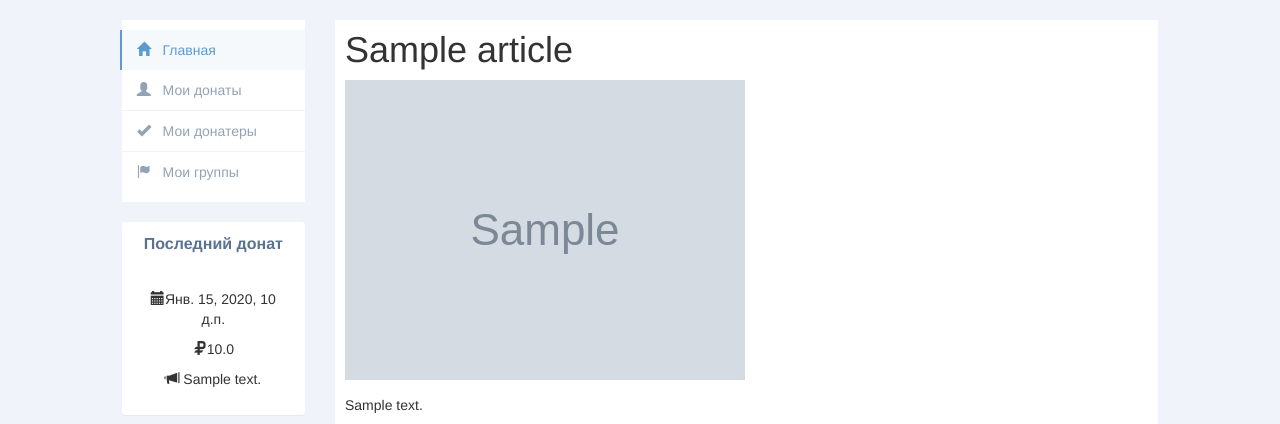
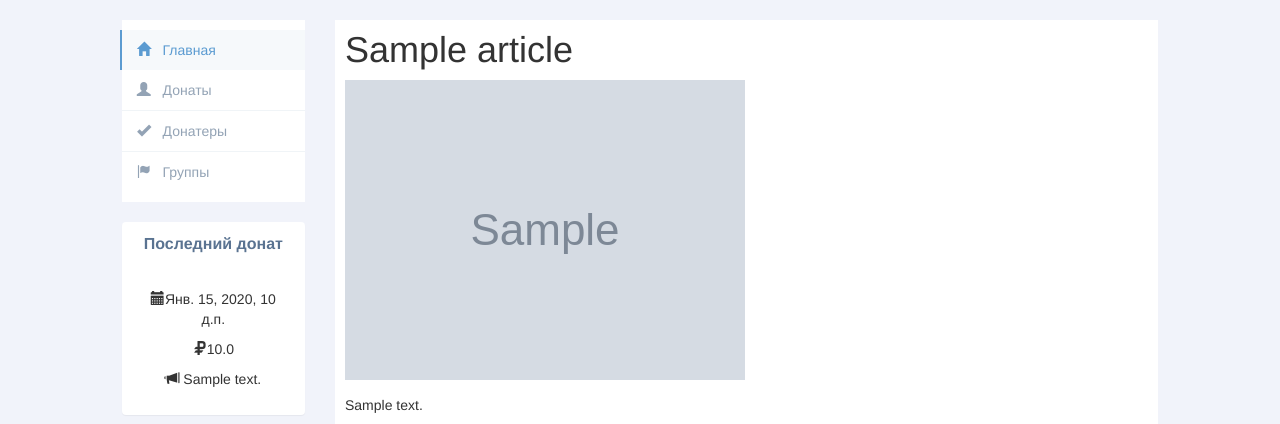
Before and after one commit to miner34006/vkdonate, a Django app: template news/templates/news.html in a window 1280 px wide. Shown: the part 52-476 px from the top of the page. Run offline with Django 3.2, Linux system fonts and the light colour scheme; tables that the repository leaves empty hold one stand-in row (values such as "Sample post"); the template is opened without the code that fills it: values that come from a table or form of the project are taken from there, most other values are stand-ins (such as "Sample title", 1, 10 or a date in 2020); grey boxes marked "Sample" are stand-in pictures; some libraries are stand-ins or nearby versions.

Commit message:
Правки багов

```diff
--- a/displaySite/templates/content.html
+++ b/displaySite/templates/content.html
@@ -104,7 +104,7 @@
 {% endblock %}
 
 {% block profileSideBar %}
-    <div class="profile-sidebar" style="margin-bottom: 10px;">
+    <div class="profile-sidebar" style="margin-bottom: 20px;">
         <!-- SIDEBAR MENU -->
         <div class="profile-usermenu">
             <ul class="nav">
@@ -126,11 +126,11 @@
                 <li>
                     <a href="/donations/" class="visible-sm visible-xs text-center">
                     <i class="glyphicon glyphicon-user"></i>
-                    Мои донаты </a>
+                    Донаты </a>
 
                     <a href="/donations/" class="hidden-xs hidden-sm">
                     <i class="glyphicon glyphicon-user"></i>
-                    Мои донаты </a>
+                    Донаты </a>
                 </li>
                 {% endblock %}
 
@@ -138,11 +138,11 @@
                 <li>
                     <a href="/donaters/" class="visible-xs visible-sm text-center">
                     <i class="glyphicon glyphicon-ok"></i>
-                    Мои донатеры </a>
+                    Донатеры </a>
 
                     <a href="/donaters/" class="hidden-xs hidden-sm">
                     <i class="glyphicon glyphicon-ok"></i>
-                    Мои донатеры </a>
+                    Донатеры </a>
                 </li>
                 {% endblock %}
 
@@ -150,11 +150,11 @@
                 <li>
                     <a href="/groups/" class="visible-xs visible-sm text-center">
                     <i class="glyphicon glyphicon-flag"></i>
-                    Мои группы </a>
+                    Группы </a>
 
                     <a href="/groups/" class="hidden-sm hidden-xs">
                     <i class="glyphicon glyphicon-flag"></i>
-                    Мои группы </a>
+                    Группы </a>
                 </li>
                 {% endblock %}
                 {% endif %}
--- a/news/templates/news.html
+++ b/news/templates/news.html
@@ -4,7 +4,7 @@
 
 {% block news %}
     {% for article in articles %}
-        <div class="col-sm-12 col-md-12" style="margin-bottom: 30px;  padding: 0px">
+        <div class="col-sm-12 col-md-12" style="margin-bottom: 20px;  padding: 0px">
             <div class="profile-content">
 
                 <div class="visible-sm visible-xs text-center">
```
